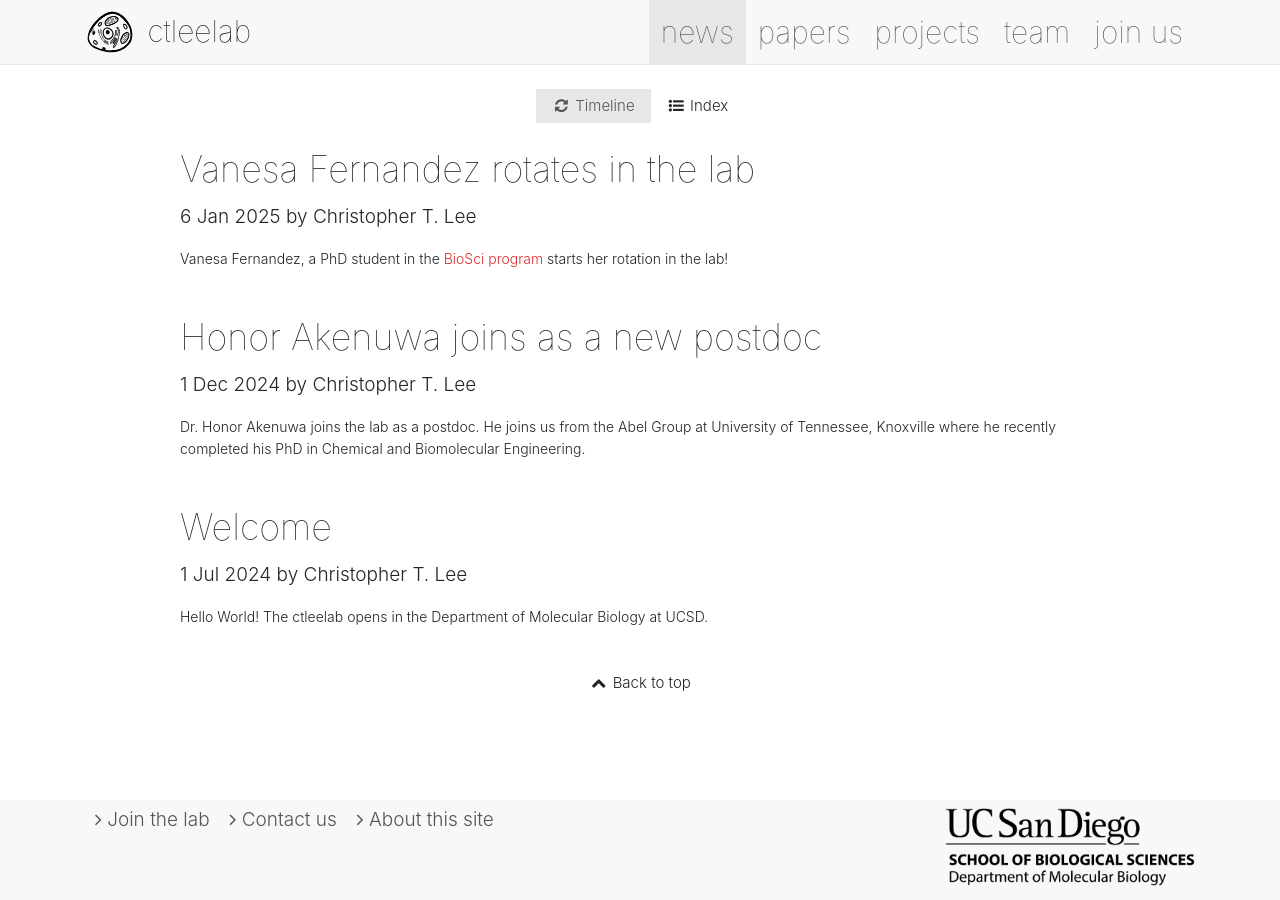
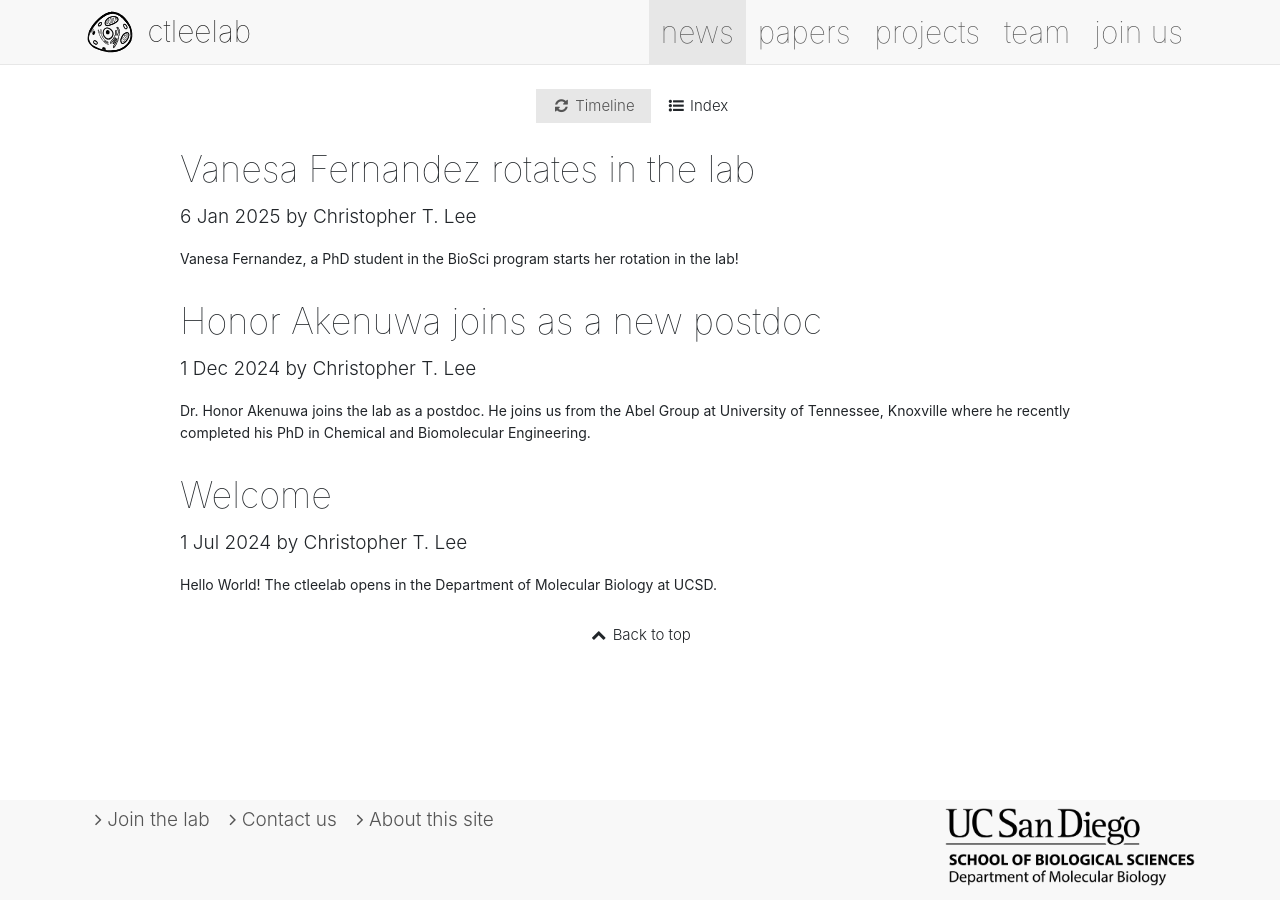
Before and after one commit to ctleelab/bulletin, a Jekyll site: the page built from news/index.html, in a window 1280 px wide. Built offline with Jekyll 4.4.1, drawn with Linux system fonts in a browser that asks for light colours.

Commit message:
Make news posts show excerpt
Signed-off-by: Christopher T. Lee <ctlee@ucsd.edu>

```diff
--- a/news/index.html
+++ b/news/index.html
@@ -97,7 +97,10 @@
 				{% endif %}
 				{% endif %}
 				<div class="post">
-					{{ post.content }}
+					{{ post.excerpt | strip_html }}
+					{% if post.content.size > post.excerpt.size %}
+						<a href="{{ post.url | relative_url }}" class="">Read more...</a>
+					{% endif %}
 				</div>
 			</div>
 			<div class="col-lg-1"></div>
```
